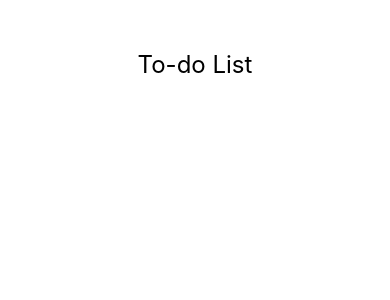
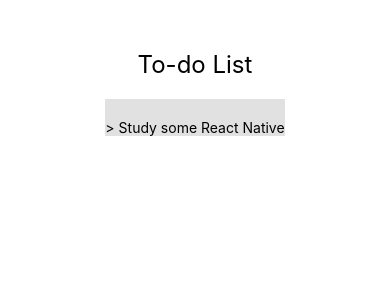
Before and after one commit to ericmadureira/react-native-example, a React Native app: screen / in a window 390 px wide. Shown: the top 300 px of the page. Built offline with nearby package versions, Linux system fonts and the light colour scheme.

Commit message:
feat: todo list improvements
Adds the mock todo as default, memoizes the todo array and uses
the TodoItem component for each todo.

```diff
--- a/components/TodoItem.js
+++ b/components/TodoItem.js
@@ -5,7 +5,7 @@ const TodoItem = ({ todo }) => {
   const { title } = todo;
   return (
     <View style={styles.container}>
-      <Text style={styles.todo}>{title}</Text>
+      <Text style={styles.todo}>> {title}</Text>
     </View>
   );
 };
--- a/components/TodoList.js
+++ b/components/TodoList.js
@@ -1,12 +1,21 @@
-import React, { useState } from 'react';
+import React, { useMemo, useState } from 'react';
 import { StyleSheet, View } from 'react-native';
 
+import { mockTodo } from '../constants/mock';
+import TodoItem from './TodoItem';
+
 const TodoList = () => {
-  const [todoList, setTodoList] = useState([]);
+  const [todoList, setTodoList] = useState([mockTodo]);
+
+  const list = useMemo(() => (
+    todoList.map((todo, key) => (
+      <TodoItem key={key} todo={todo} />
+    ))
+  ), [todoList]);
 
   return (
     <View style={styles.container}>
-      {todoList}
+      {list}
     </View>
   );
 };
```
